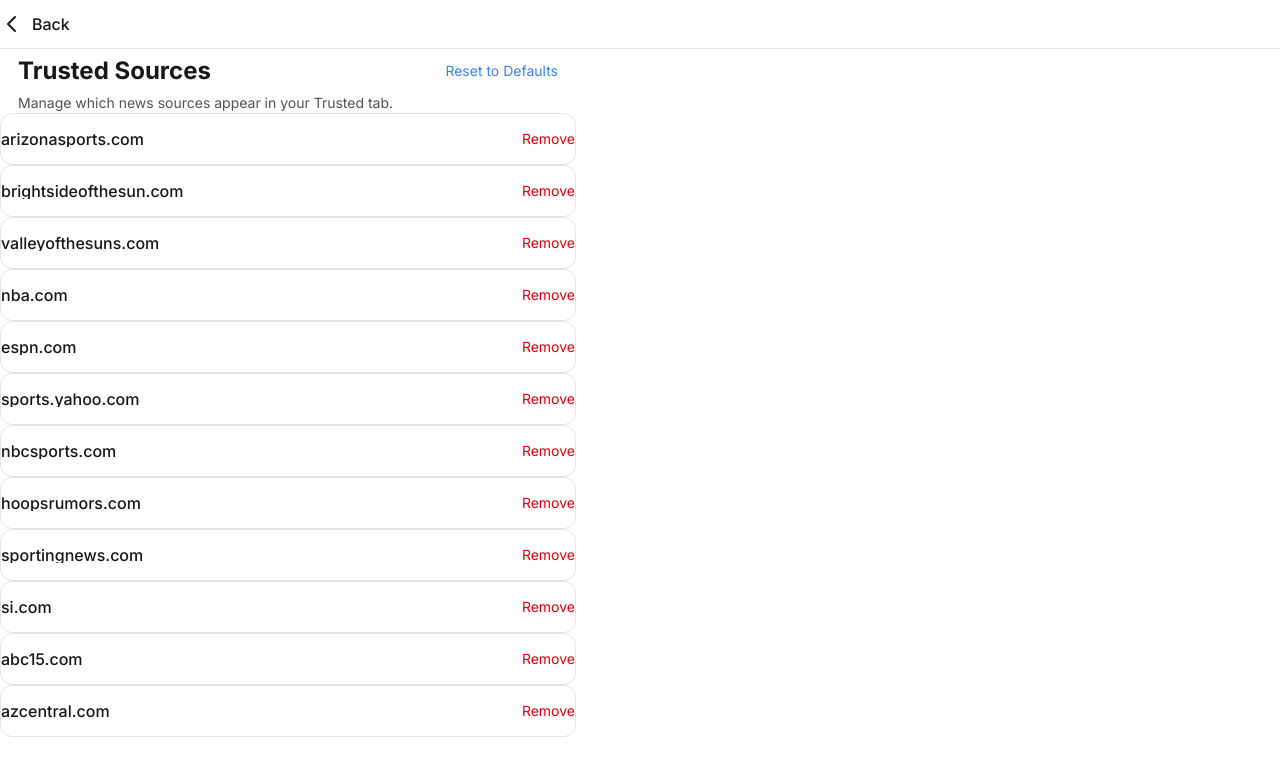
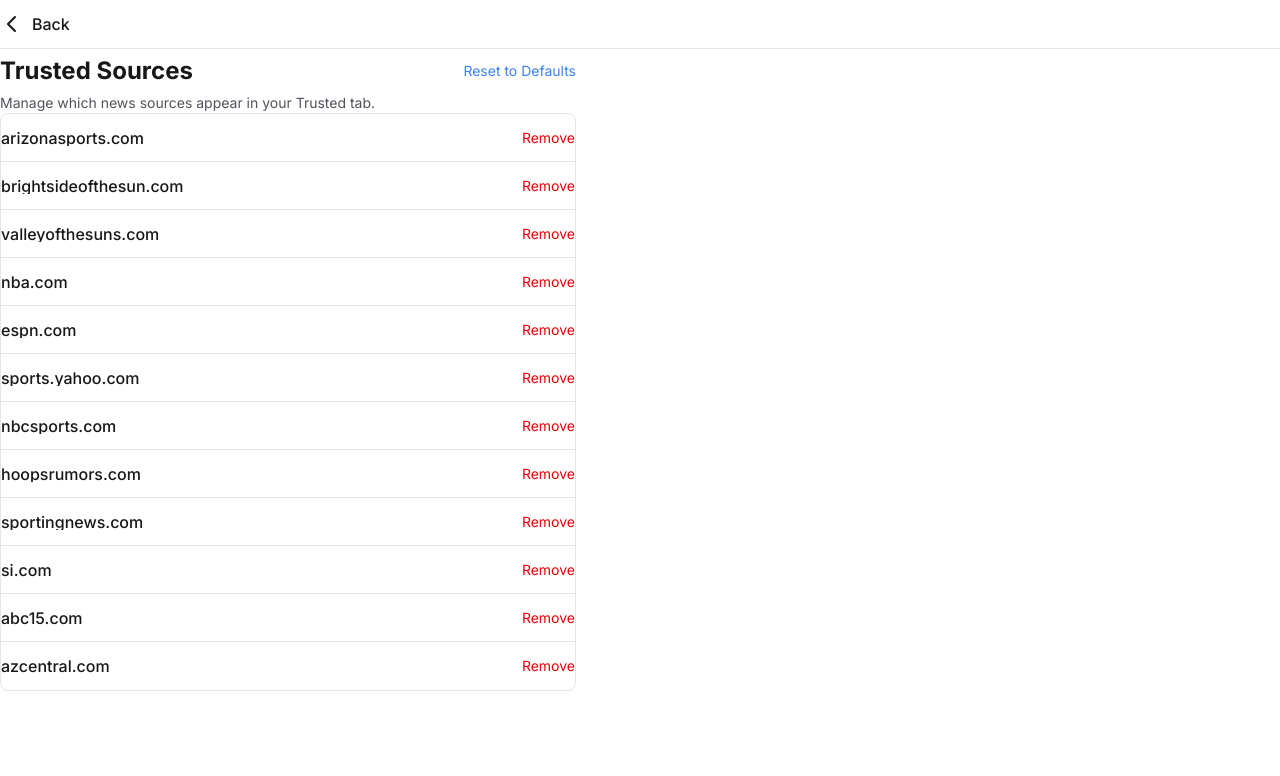
Before and after one commit to joshuajohnfredrickson-tech/suns-reader, a Next.js app: page /sources in a window 1280 px wide. Shown: the top 776 px of the page. Built offline with nearby package versions, Linux system fonts and the light colour scheme.

Commit message:
Refactor Trusted Sources to iOS-style grouped list with consistent gutters

```diff
--- a/app/sources/page.tsx
+++ b/app/sources/page.tsx
@@ -62,17 +62,17 @@ export default function SourcesPage() {
       {/* Content */}
       <div className="flex-1 overflow-y-auto px-4 py-6">
         <div className="max-w-xl mx-auto">
-        <div className="flex items-center justify-between mb-3" style={{ padding: '0 18px' }}>
+          <div className="flex items-center justify-between mb-3 px-[18px]">
             <h1 className="text-2xl font-bold text-foreground">Trusted Sources</h1>
             <button
               onClick={handleResetToDefaults}
-            className="px-3 py-2 min-h-[44px] text-sm text-accent hover:bg-accent/10 rounded-lg transition-colors"
+              className="flex items-center justify-center h-[44px] px-3 text-sm text-accent hover:bg-accent/10 rounded-lg transition-colors shrink-0"
               style={{ touchAction: 'manipulation' }}
             >
               Reset to Defaults
             </button>
           </div>
-        <p className="text-sm text-zinc-600 dark:text-zinc-400 mb-6" style={{ padding: '0 18px' }}>
+          <p className="text-sm text-zinc-600 dark:text-zinc-400 mb-6 px-[18px]">
             Manage which news sources appear in your Trusted tab.
           </p>
 
@@ -91,11 +91,11 @@ export default function SourcesPage() {
               </button>
             </div>
           ) : (
-          <div className="space-y-2">
-            {trustedDomains.map((domain) => (
+            <div className="border border-border rounded-lg bg-background overflow-hidden">
+              {trustedDomains.map((domain, index) => (
                 <div
                   key={domain}
-                className="flex items-center justify-between px-[18px] h-[52px] border border-border rounded-xl bg-background hover:bg-zinc-50 dark:hover:bg-zinc-900 transition-colors"
+                  className={`flex items-center justify-between h-[48px] px-[18px] hover:bg-zinc-50 dark:hover:bg-zinc-900 transition-colors${index < trustedDomains.length - 1 ? ' border-b border-border' : ''}`}
                 >
                   <div className="flex-1 min-w-0">
                     <h3 className="font-medium text-base text-foreground leading-none truncate">{domain}</h3>
```
Lines whose indentation alone changed are shown as unchanged.
